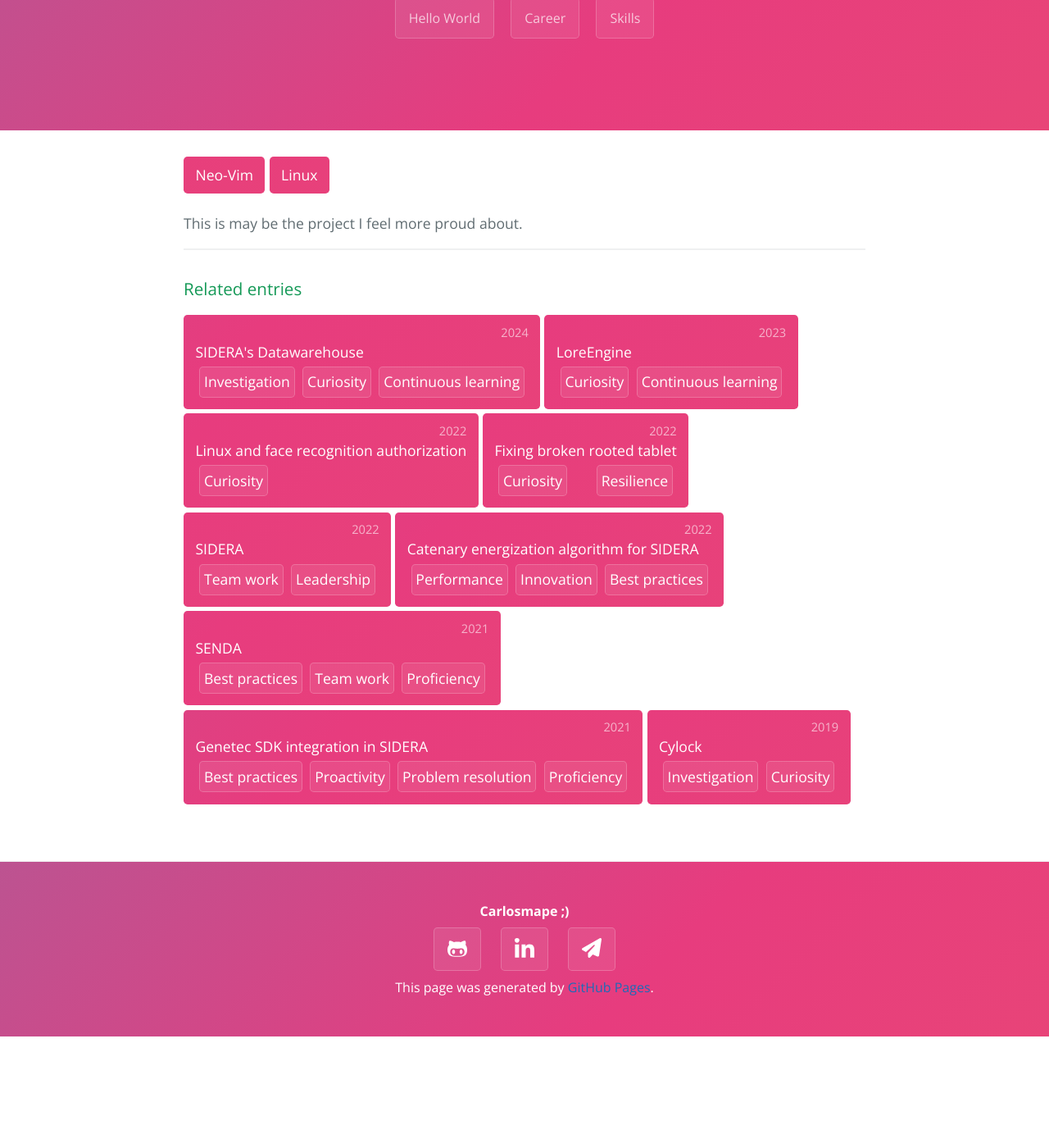
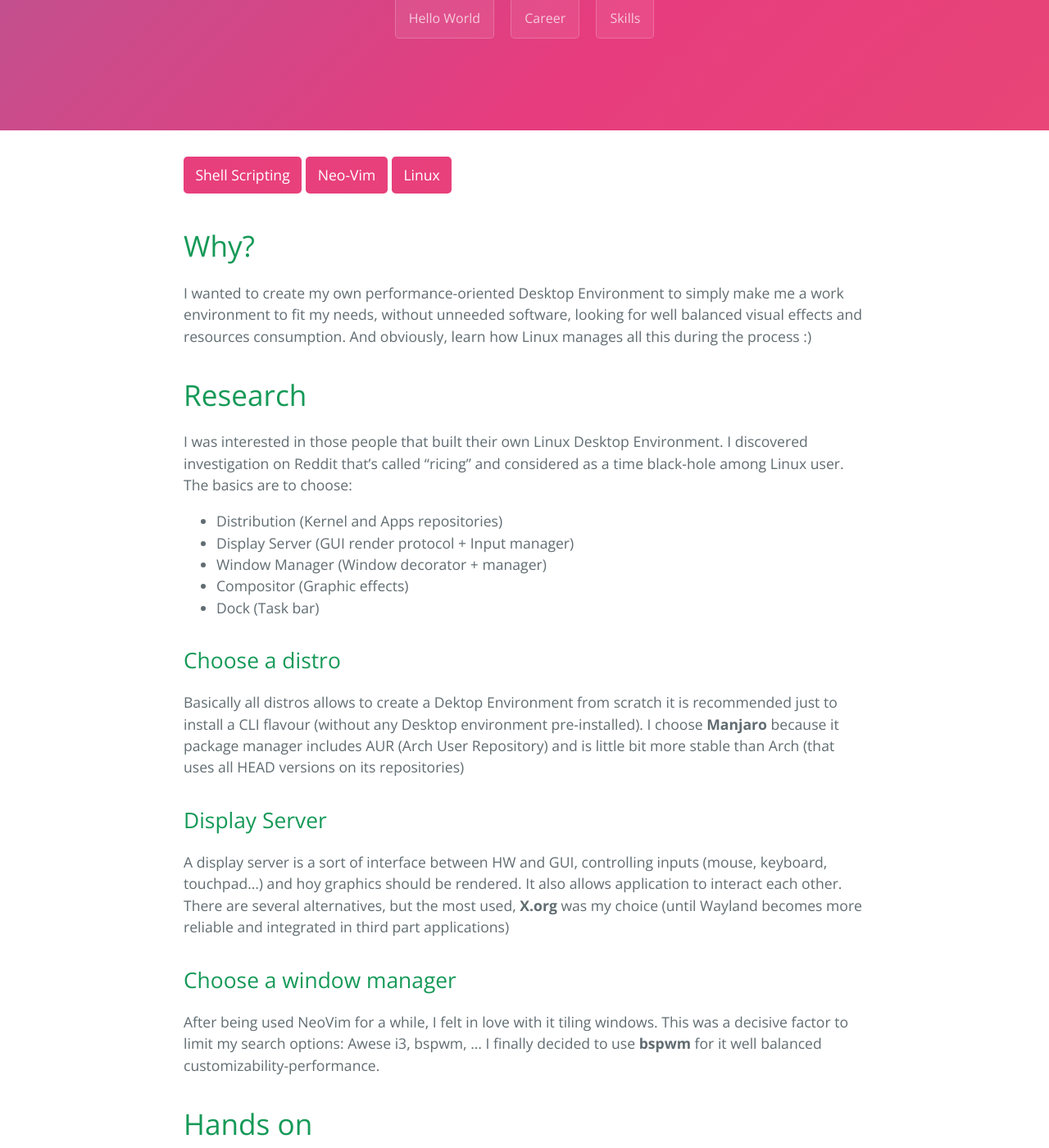
Before and after one commit to Carlosmape/carlosmape.github.io, a Jekyll site: the page built from _posts/2023-01-01-Build-a-desktop-environment-from-scratch.md, in a window 1280 px wide and 1400 px high, scrolled down 240 px. Shown: the whole window at 82% size. Built offline with Jekyll 4.4.1, drawn with Linux system fonts in a browser that asks for light colours; before the commit the page ends 1504 px from its top, so only the background shows below that; some of the changed text lies outside the part shown.

Commit message:
Added content

```diff
--- a/_posts/2023-01-01-Build-a-desktop-environment-from-scratch.md
+++ b/_posts/2023-01-01-Build-a-desktop-environment-from-scratch.md
@@ -1,11 +1,34 @@
 ---
 layout: post
 title: My Desktop Environment
-description: Made from the scratch
+description: Build my linux Desktop Environment from the scratch
 categories: ['Personal', 'Project']
 tags: ['Curiosity', 'Continuous learning']
+languages: ['Shell Scripting']
 os: ['Linux']
 ides: ['Neo-Vim']
 ---
 
-This is may be the project I feel more proud about.
+# Why?
+I wanted to create my own performance-oriented Desktop Environment to simply make me a work environment to fit my needs, without unneeded software, looking for well balanced visual effects and resources consumption. And obviously, learn how Linux manages all this during the process :)
+
+# Research
+I was interested in those people that built their own Linux Desktop Environment. I discovered investigation on Reddit that's called "ricing" and considered as a time black-hole among Linux user. The basics are to choose:
+ - Distribution (Kernel and Apps repositories)
+ - Display Server (GUI render protocol + Input manager)
+ - Window Manager (Window decorator + manager)
+ - Compositor (Graphic effects)
+ - Dock (Task bar)
+
+## Choose a distro
+Basically all distros allows to create a Dektop Environment from scratch it is recommended just to install a CLI flavour (without any Desktop environment pre-installed). I choose **Manjaro** because it package manager includes AUR (Arch User Repository) and is little bit more stable than Arch (that uses all HEAD versions on its repositories)
+
+## Display Server
+A display server is a sort of interface between HW and GUI, controlling inputs (mouse, keyboard, touchpad...) and hoy graphics should be rendered. It also allows application to interact each other. There are several alternatives, but the most used, **X.org** was my choice (until Wayland becomes more reliable and integrated in third part applications)
+
+## Choose a window manager
+After being used NeoVim for a while, I felt in love with it tiling windows. This was a decisive factor to limit my search options: Awese i3, bspwm, ...
+I finally decided to use **bspwm** for it well balanced customizability-performance.
+
+# Hands on
+Ready! Time to spent tons of hours ricing :) literarly, try-error. Fix something, break it after. That were many month of my free time
```
